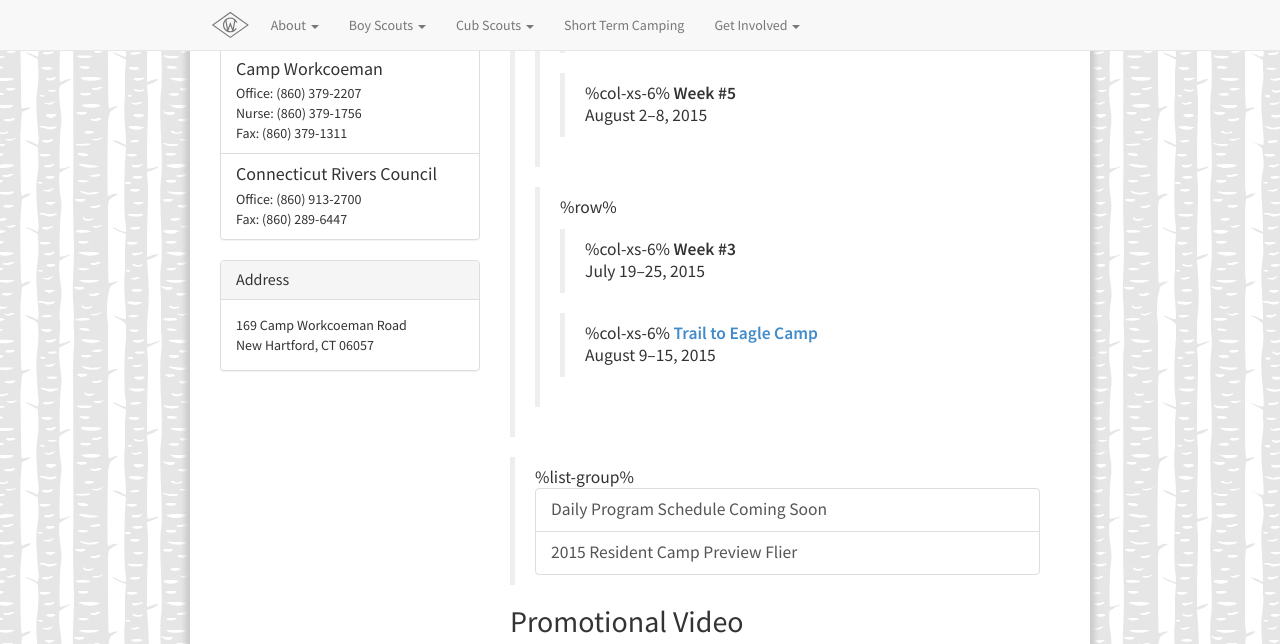
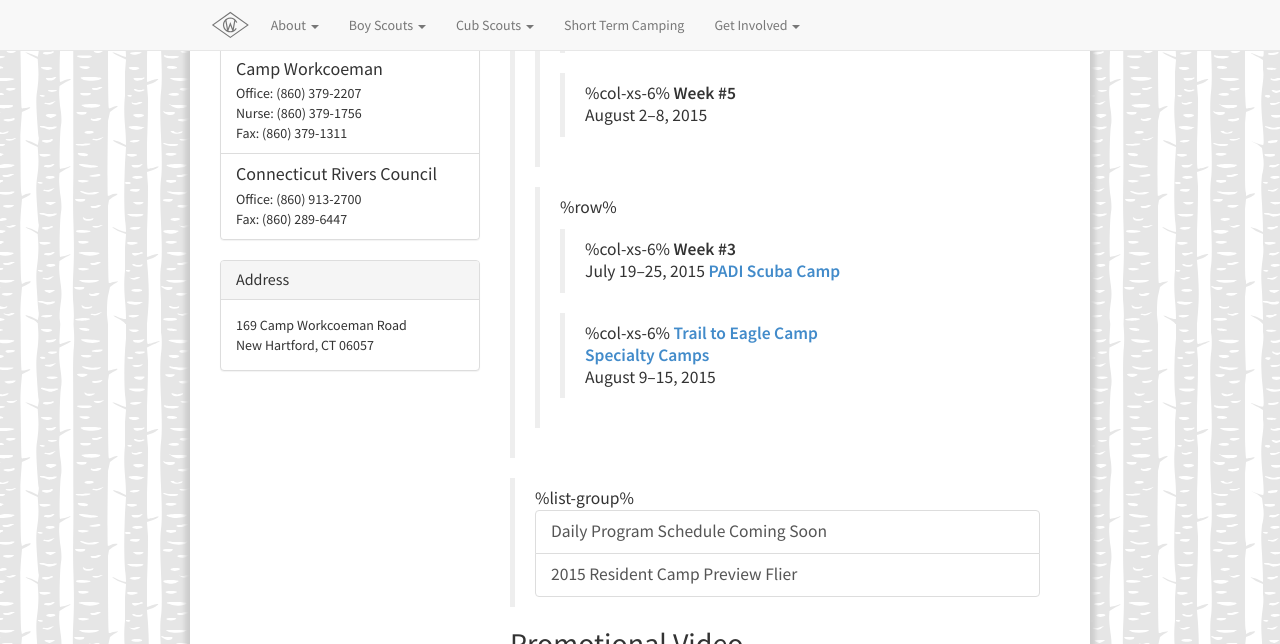
Before and after one commit to campworkcoeman/campworkcoeman.org, a Jekyll site: the page built from boy-scouts/resident-camp.md, in a window 1280 px wide and 900 px high, scrolled down 726 px, cut to the strip 0-644 px from the top of the window. Built offline with Jekyll 4.4.1, drawn with Linux system fonts in a browser that asks for light colours; nearby versions of some CDN libraries; Markdown is read by kramdown in place of the engine named in the settings.

Commit message:
Added specialty camps.

```diff
--- a/boy-scouts/resident-camp.md
+++ b/boy-scouts/resident-camp.md
@@ -35,9 +35,11 @@
 >>> %col-xs-6%
 >>> **Week #3**
 >>> July 19--25, 2015
+>>> **[PADI Scuba Camp]({{ site.url }}/boy-scouts/specialty/)**
 >>
 >>> %col-xs-6%
 >>> **[Trail to Eagle Camp]({{ site.url }}/boy-scouts/trail-to-eagle/)**
+>>> **[Specialty Camps]({{ site.url }}/boy-scouts/specialty/)**
 >>> August 9--15, 2015
 
 > %list-group%
```
